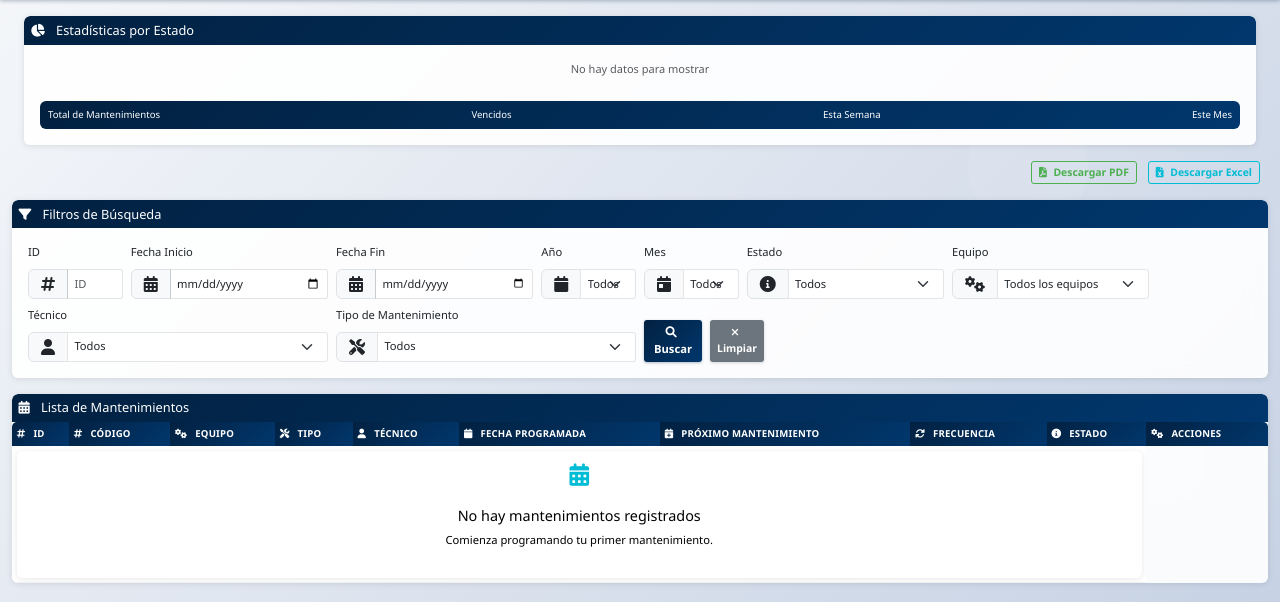
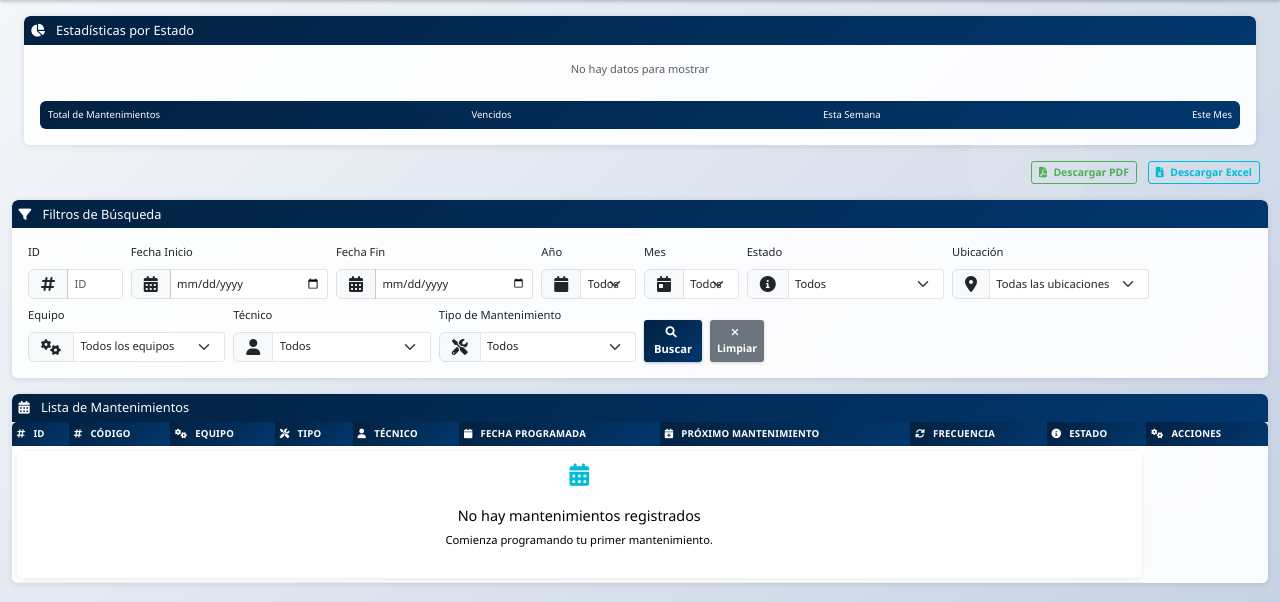
Before and after one commit to RocioGelvesP/mantenimiento_app, a Python web app: template templates/maintenance/lista.html in a window 1280 px wide. Shown: the part 44-646 px from the top of the page. Run offline with Jinja, Linux system fonts and the light colour scheme; the template is opened without the code that fills it, so the values that code supplies are empty.

Commit message:
Restaurar filtro de ubicación en el formulario de búsqueda de mantenimientos.

```diff
--- a/templates/maintenance/lista.html
+++ b/templates/maintenance/lista.html
@@ -1075,6 +1075,18 @@
                             </div>
                         </div>
                         <div class="col-md-2">
+                            <label for="ubicacion_filtro" class="form-label" style="font-size: 0.7rem;">Ubicación</label>
+                            <div class="input-group">
+                                <span class="input-group-text"><i class="fas fa-map-marker-alt"></i></span>
+                                <select class="form-select" id="ubicacion_filtro" name="ubicacion">
+                                    <option value="">Todas las ubicaciones</option>
+                                    {% for ubicacion in ubicaciones %}
+                                    <option value="{{ ubicacion }}" {% if ubicacion == filtro_ubicacion %}selected{% endif %}>{{ ubicacion }}</option>
+                                    {% endfor %}
+                                </select>
+                            </div>
+                        </div>
+                        <div class="col-md-2">
                             <label for="equipo_filtro" class="form-label" style="font-size: 0.7rem;">Equipo</label>
                             <div class="input-group">
                                 <span class="input-group-text"><i class="fas fa-cogs"></i></span>
@@ -1086,7 +1098,7 @@
                             </select>
                             </div>
                         </div>
-                        <div class="col-md-3">
+                        <div class="col-md-2">
                         <label for="tecnico_filtro" class="form-label" style="font-size: 0.7rem;">Técnico</label>
                             <div class="input-group">
                                 <span class="input-group-text"><i class="fas fa-user"></i></span>
@@ -1099,7 +1111,7 @@
                             </div>
                         </div>
 
-                        <div class="col-md-3">
+                        <div class="col-md-2">
                             <label for="tipo_mantenimiento_filtro" class="form-label" style="font-size: 0.7rem;">Tipo de Mantenimiento</label>
                             <div class="input-group">
                                 <span class="input-group-text"><i class="fas fa-tools"></i></span>
@@ -1165,7 +1177,7 @@
                                                 <strong>{{ mantenimiento.nombre }}</strong>
                                                 {% if mantenimiento.ubicacion %}
                                                     <br><small class="text-muted">{{ mantenimiento.ubicacion }}</small>
-                            {% endif %}
+                                                {% endif %}
                                             </div>
                                         </td>
                                         <td>
```
